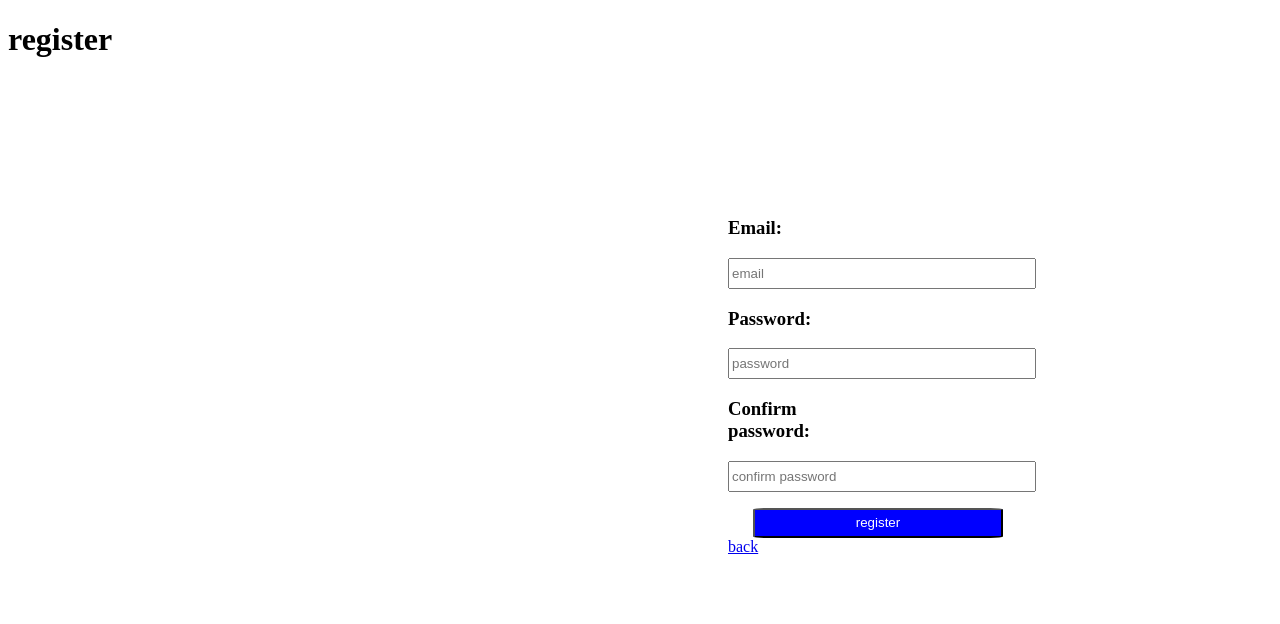
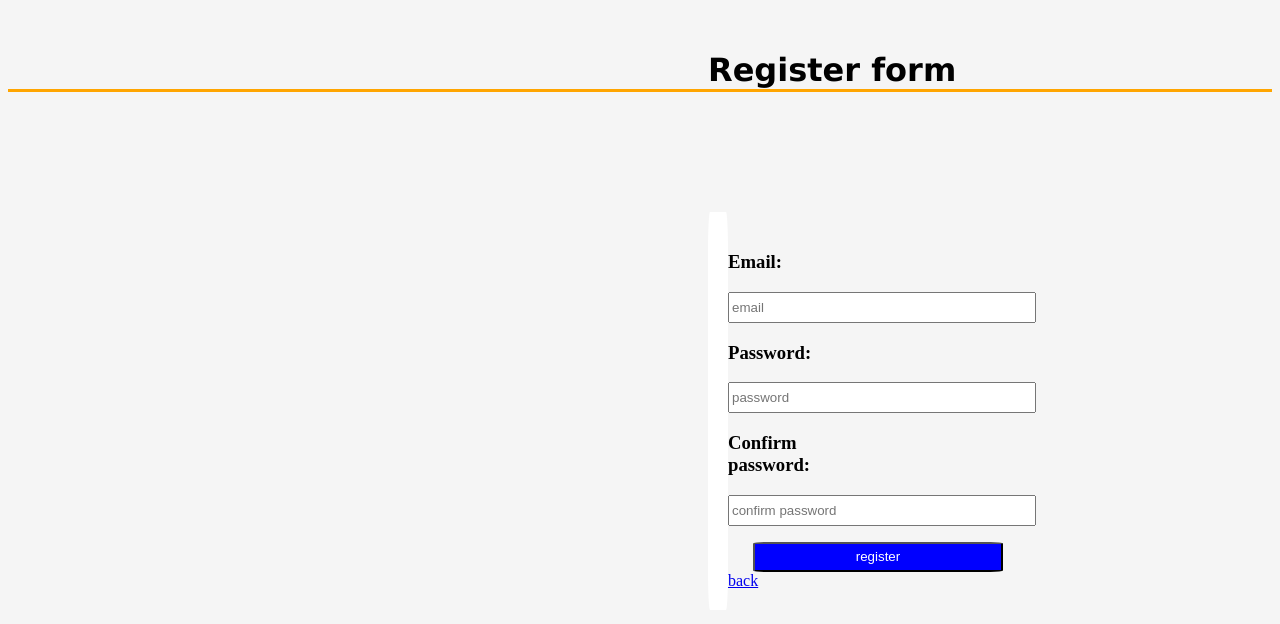
Before and after one commit to SirSasho/project-Blog, a plain HTML site: page register.html in a window 1280 px wide. Drawn offline with Linux system fonts and the light colour scheme.

Commit message:
Update register.html

```diff
--- a/register.html
+++ b/register.html
@@ -8,11 +8,13 @@
     <script type="module" src="./index.js"></script>
     <link rel="stylesheet" href="./style.css">
 
-    <title>Blog</title>
+    <title>Register form</title>
 </head>
 
-<body>
-    <h1>register</h1>
+<body id="register-body">
+    <header>
+        <h1 id="title"><strong>Register form</strong></h1>
+    </header>
 
     <div class="register-form">
 
```
